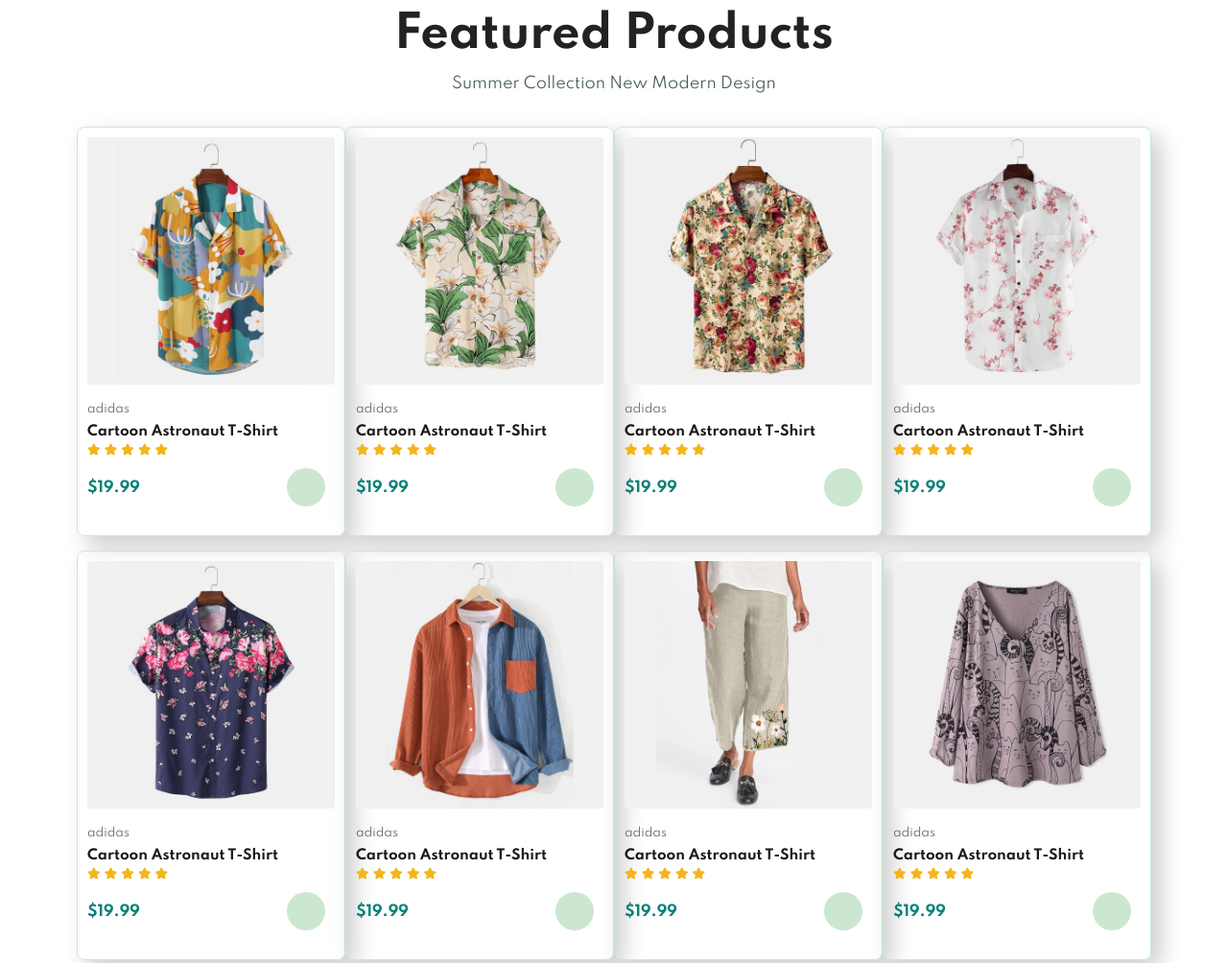
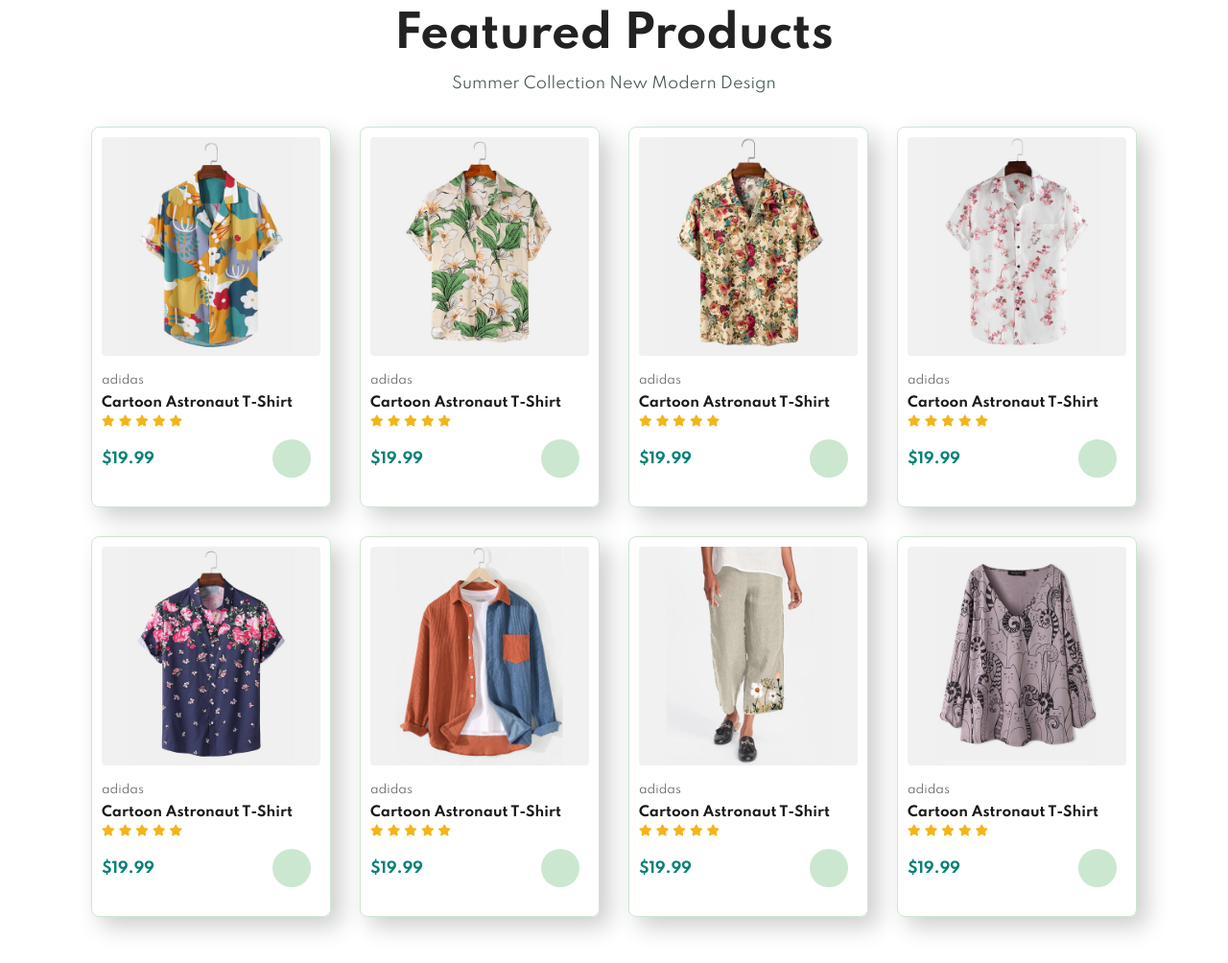
Before and after one commit to shahzadhashmi/EcommerceWebsite, a plain HTML site: page index.html in a window 1280 px wide. Shown: the part 1140-2144 px from the top of the page at 96% size. Drawn offline with Linux system fonts and the light colour scheme.

Commit message:
some Modification in css file to adjust products in row

```diff
--- a/style.css
+++ b/style.css
@@ -209,7 +209,7 @@ p {
     padding: 10px;
     border: 1px solid #cce7d0;
     border-radius: 8px;
-    margin-top: 15px;
+    margin: 15px;
     cursor: pointer;
     transition: 0.3s ease;
     position: relative;
```
